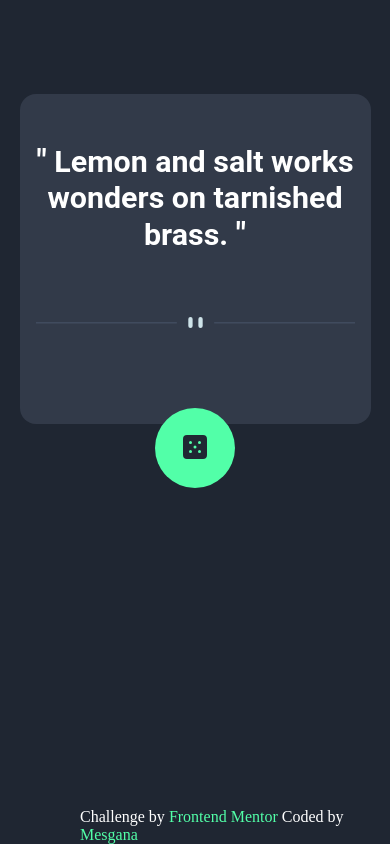
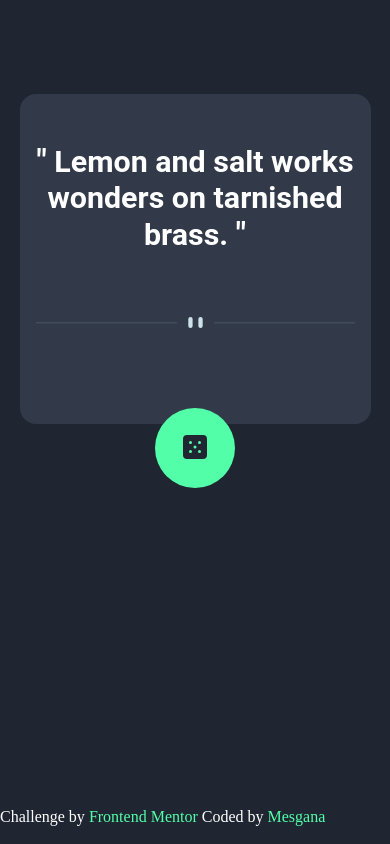
Before and after one commit to mesganaG/advice-generator-app, a plain HTML site: page index.html in a window 390 px wide. Shown: the part 290-1134 px from the top of the page. Drawn offline with Linux system fonts and the light colour scheme.

Commit message:
Update style.css

```diff
--- a/style.css
+++ b/style.css
@@ -111,4 +111,10 @@ a:hover {
         width: 90%;
         padding: 0;
     }
+
+    .footer-info {
+    margin-left: 0;
+    color: white;
+
 }
+}
```
